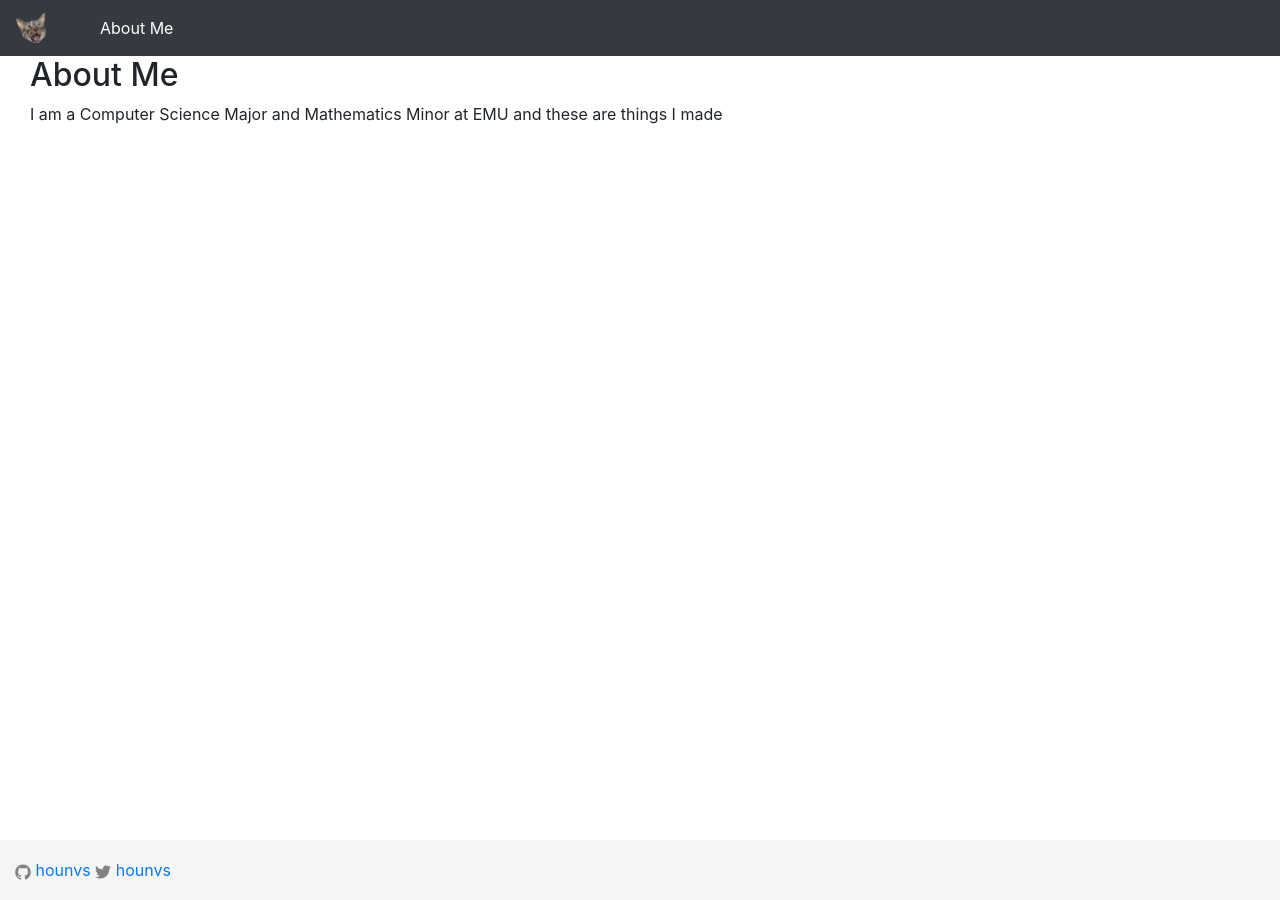
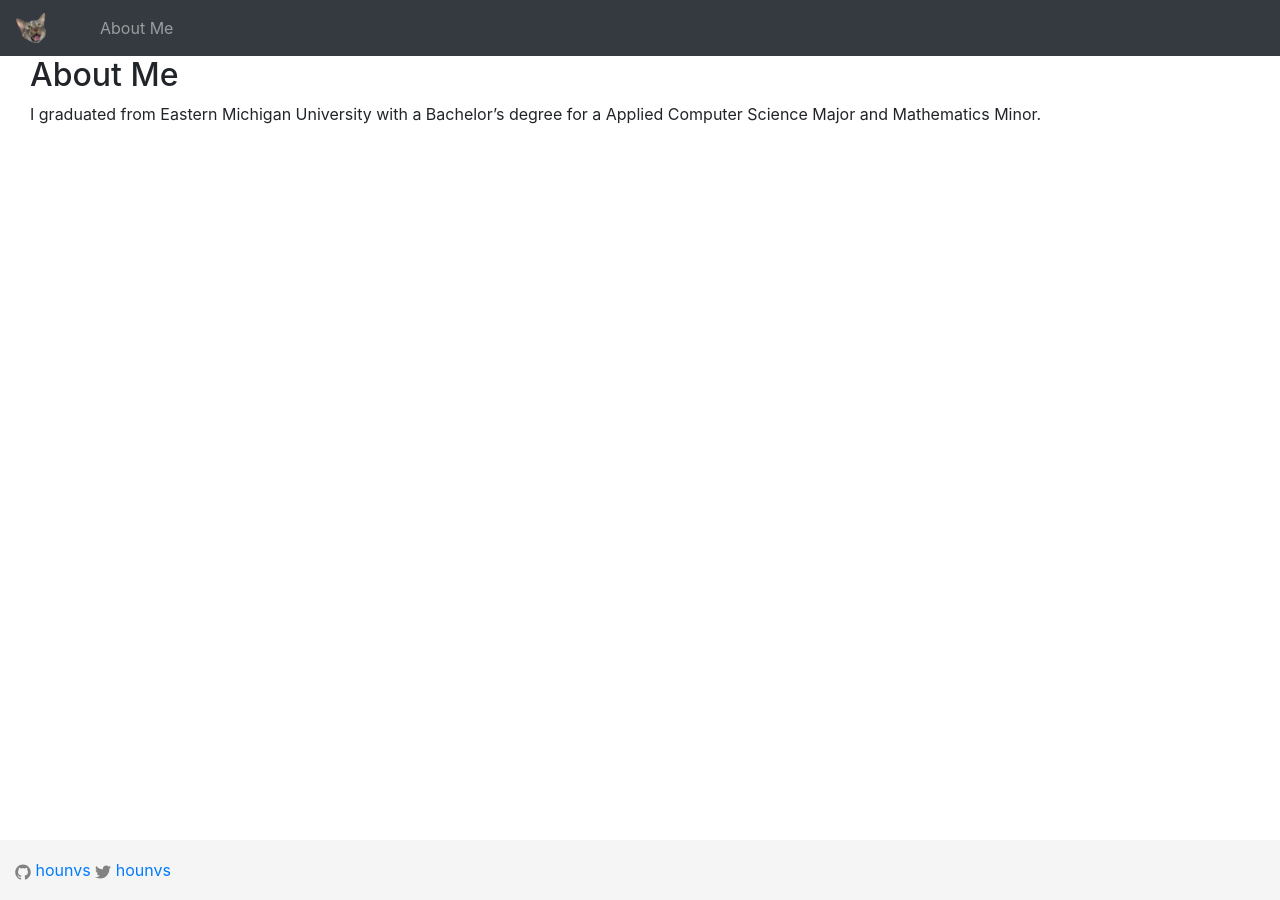
Before and after one commit to hounvs/hounvs.github.io, a Jekyll site: the page built from pages/about/index.md, in a window 1280 px wide. Built offline with Jekyll 4.4.1, drawn with Linux system fonts in a browser that asks for light colours.

Commit message:
Define pages folder structure

```diff
--- a/about.md
+++ /dev/null
@@ -1,7 +0,0 @@
----
-layout: default
-title: About Me
-permalink: /about/
----
-
-I am a Computer Science Major and Mathematics Minor at EMU and these are things I made
--- /dev/null
+++ b/pages/about/index.md
@@ -0,0 +1,8 @@
+---
+layout: default
+title: About Me
+permalink: /about/index.html
+---
+
+I graduated from Eastern Michigan University with a Bachelor's degree for a
+Applied Computer Science Major and Mathematics Minor.
```
Also changed, not shown: pages/index.md (renamed from index.md, +1 -1 lines).
